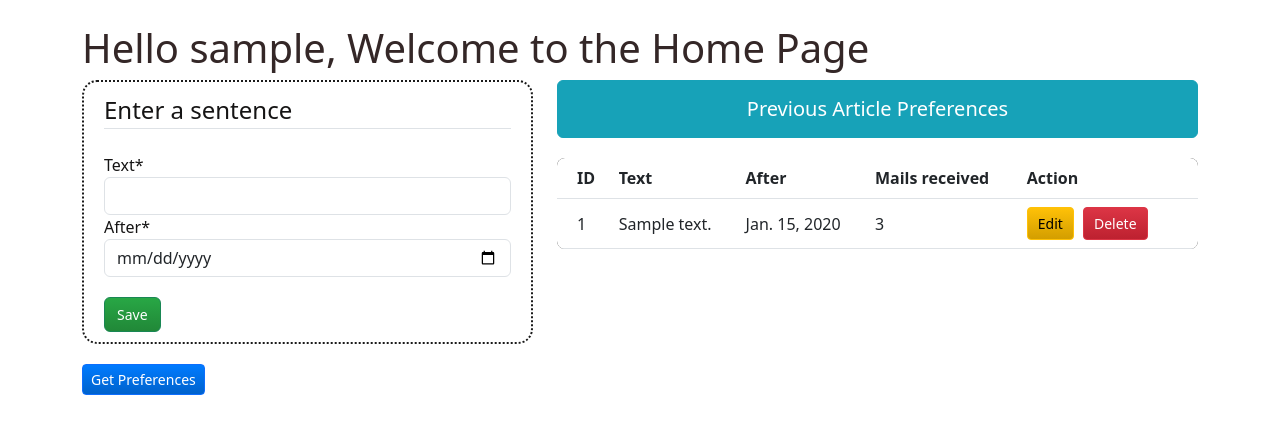
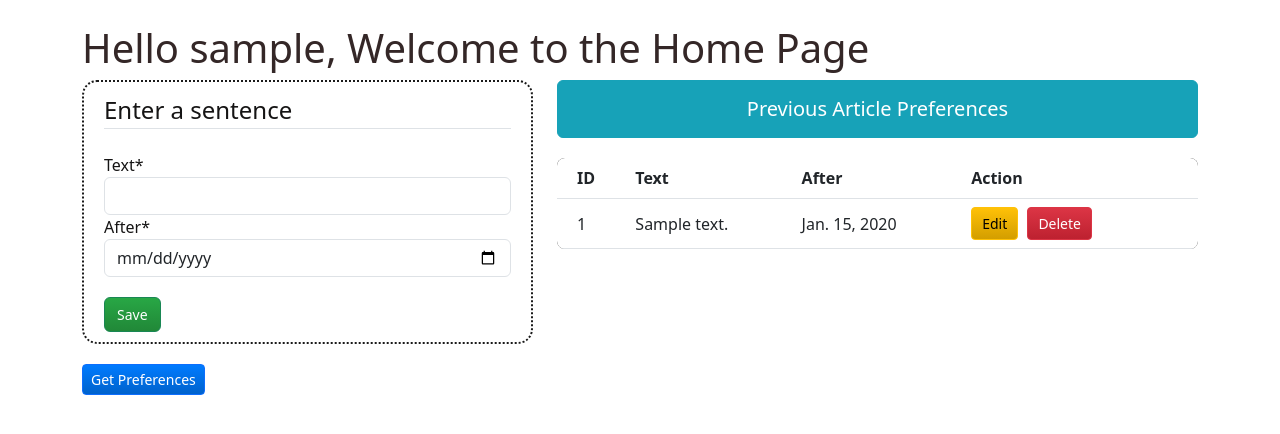
Before and after one commit to Hack-Shark/ScholarSync, a Django app: page / in a window 1280 px wide. Shown: the part 56-490 px from the top of the page. Run offline with Django 4.2, Linux system fonts and the light colour scheme; a user stored in the database is signed in; tables that the repository leaves empty hold one stand-in row (values such as "Sample post"); parts of the project's set-up code (start-up, migrations or seed data) failed here and were passed over; some libraries are stand-ins or nearby versions.

Commit message:
changed preference table

```diff
--- a/master/backend/base/cache_builder.py
+++ b/master/backend/base/cache_builder.py
@@ -29,6 +29,7 @@ def get_paragraph(row,index):
   for x in row[index]:
     ans=ans+'  '+x.lower()
   return ans
+
 def get_clean_text(row,index):
     if not isinstance(row[index], str):
         return ''
@@ -39,11 +40,13 @@ def get_clean_text(row,index):
         if( re.match(r'^[a-zA-Z]+$', word) and  word not in stop_words and len(word) >1 and word[1] != '.'):
             clean_text=clean_text+' '+word
     return clean_text
+
 def combine(row,indices):
     ans=''
     for i in indices:
       ans=ans+' '+row[i]
     return ans
+
 # Create a memory object with the cache directory
 memory = Memory(CACHE_DIR)
 journal_threshold=4
--- a/master/backend/base/templates/ajax.html
+++ b/master/backend/base/templates/ajax.html
@@ -49,7 +49,6 @@
                                     <td>`+ (i + 1) + `</td>
                                     <td class="textColumn">`+ x[i].text + `</td>
                                     <td class="dateColumn">`+ x[i].after + `</td>
-                                    <td>3</td>
                                     <td>
                                         <input class="btn btn-edit btn-warning btn-sm" data-sid="`+ x[i].id + `" type="button" value="Edit">
                                         <input class="btn btn-del btn-danger btn-sm" data-sid="`+ x[i].id + `" type="button" value="Delete">
@@ -87,7 +86,6 @@
                                     <td>`+ (i + 1) + `</td>
                                     <td class="textColumn">`+ x[i].text + `</td>
                                     <td class="dateColumn">`+ x[i].after + `</td>
-                                    <td>3</td>
                                     <td>
                                         <input class="btn btn-edit btn-warning btn-sm" data-sid="`+ x[i].id + `" type="button" value="Edit">
                                         <input class="btn btn-del btn-danger btn-sm" data-sid="`+ x[i].id + `" type="button" value="Delete">
--- a/master/backend/base/templates/home.html
+++ b/master/backend/base/templates/home.html
@@ -49,7 +49,6 @@
 					<th scope="col">ID</th>
 					<th scope="col">Text</th>
 					<th scope="col">After</th>
-					<th scope="col">Mails received</th>
 					<th scope="col">Action</th>
 				</tr>
 			</thead>
@@ -59,7 +58,6 @@
 					<td>{{forloop.counter}}</td>
 					<td class="textColumn">{{prf.text}}</td>
 					<td class="dateColumn">{{prf.after}}</td>
-					<td>3</td>
 					<td>
 						<input class="btn btn-edit btn-warning btn-sm" data-sid="{{prf.id}}" type="button" value="Edit">
 						<input class="btn btn-del btn-danger btn-sm" data-sid="{{prf.id}}" type="button" value="Delete">
```
